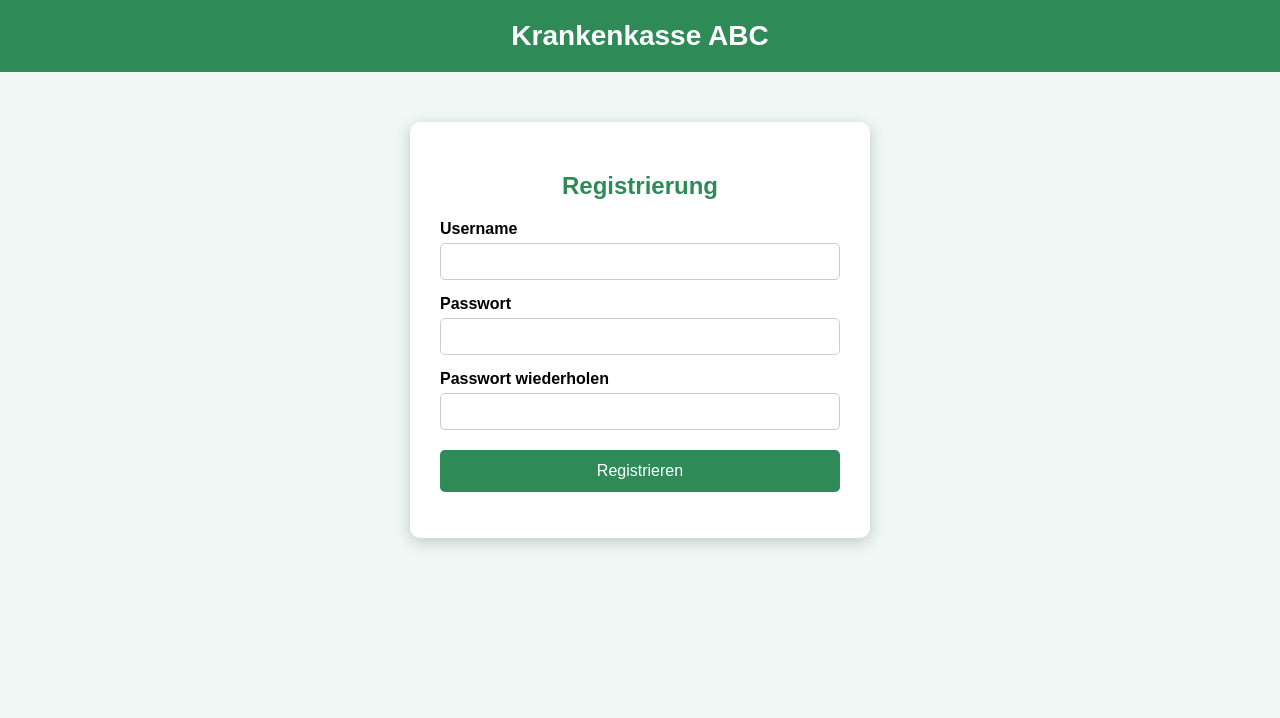
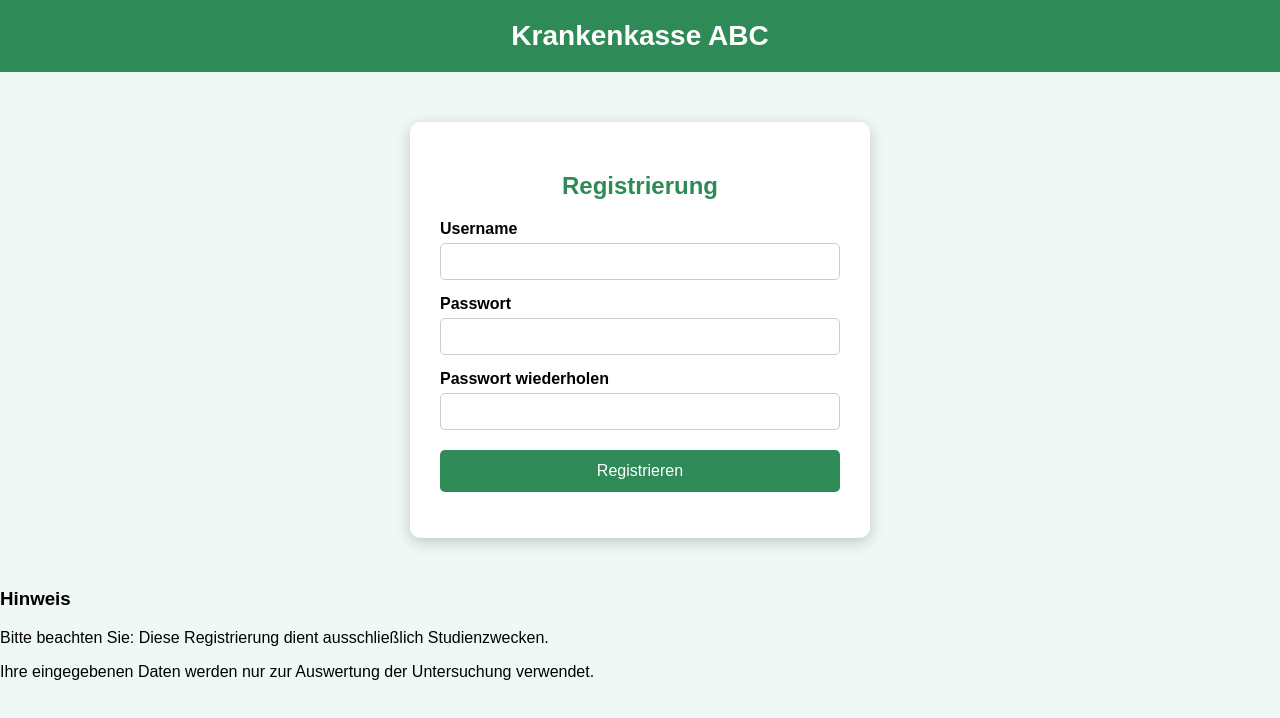
Before and after one commit to Webseite1/Webseite1.github.io, a website: page index.html in a window 1280 px wide. Drawn offline with Linux system fonts and the light colour scheme.

Commit message:
Update index.html

```diff
--- a/index.html
+++ b/index.html
@@ -80,7 +80,11 @@
 <header>Krankenkasse ABC</header>
 
 <!-- Registrierung -->
-<div id="registerScreen" class="container screen active">
+<div id="registerScreen" class="screen active">
+  <div class="main-container">
+
+    <!-- Originaler Registrierungs-Container -->
+    <div class="container">
       <h2>Registrierung</h2>
       <form id="registerForm">
         <label>Username</label>
@@ -93,6 +97,17 @@
       </form>
       <p class="error" id="regError"></p>
     </div>
+
+    <!-- 🟣 INFO-BOX (NEU) -->
+    <div class="info-box">
+      <h3>Hinweis</h3>
+      <p>Bitte beachten Sie: Diese Registrierung dient ausschließlich Studienzwecken.</p>
+      <p>Ihre eingegebenen Daten werden nur zur Auswertung der Untersuchung verwendet.</p>
+    </div>
+
+  </div>
+</div>
+
 
 <!-- Login -->
 <div id="loginScreen" class="container screen">
```
Lines whose indentation alone changed are shown as unchanged.
